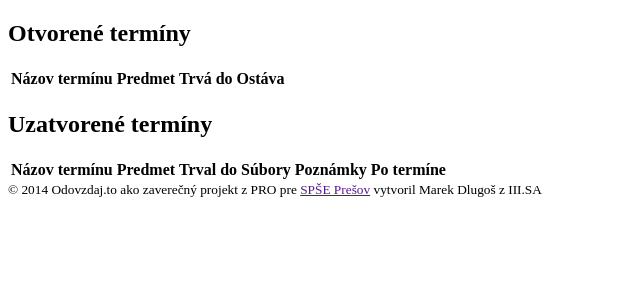
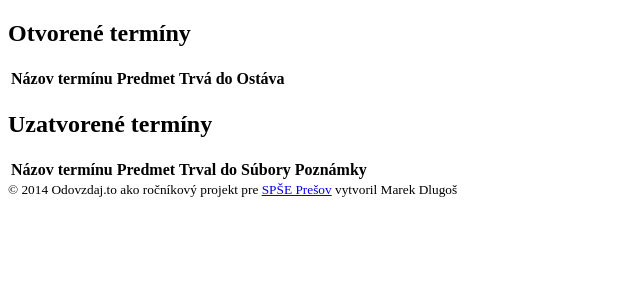
Before and after one commit to mochja/odovzdaj.to, a PHP site: template app/views/home_student.twig in a window 1280 px wide. Shown: the part 78-378 px from the top of the page, without its empty margins (0-640 px from the left). Run offline with PHP 8.4, Linux system fonts and the light colour scheme; the template is opened without the code that fills it, so the values that code supplies are empty; a stand-in replaces the project's code that opens the database connection; some libraries are stand-ins or nearby versions.

Commit message:
Latest changes

```diff
--- a/app/services/ZadaniaService.php
+++ b/app/services/ZadaniaService.php
@@ -28,7 +28,6 @@ class ZadaniaService
 
         $zadaniaIds = array_map(function ($v){ return (int)$v['id']; }, $zadania);
 
-        // TODO: Mozeme dat k predchodziemu ako JOIN
         $stmt = $this->db->executeQuery("SELECT id, zadanie_id, poznamka, cas_odovzdania, cas_upravenia FROM odovzdania WHERE zadanie_id IN (?)",
             array($zadaniaIds), array(\Doctrine\DBAL\Connection::PARAM_INT_ARRAY));
         $odovzdania = $stmt->fetchAll(PDO::FETCH_ASSOC);
@@ -52,10 +51,10 @@ class ZadaniaService
                             $zadanie['subory'][] = $s;
                         }
                     }
-                } // xDDD
+                }
             }
         }
-        unset($zadanie); // !!!!
+        unset($zadanie);
         return $zadania;
     }
 
--- a/app/views/home_student.twig
+++ b/app/views/home_student.twig
@@ -93,7 +93,6 @@
                     <th>Trval do</th>
                     <th>Súbory</th>
                     <th>Poznámky</th>
-                    <th>Po termíne</th>
                 </tr>
             </thead>
             <tbody>
@@ -104,7 +103,6 @@
                     <td>{{ zadanie.cas_uzatvorenia }}</td>
                     <td>{% for subor in zadanie.subory %}{{ subor.nazov }}, {% endfor %}</td>
                     <td>{% if zadanie.odovzdanie is defined %}{{ zadanie.odovzdanie.poznamka }}{% endif %}</td>
-                    <td><!-- --></td>
                 </tr>
                 {% endfor %}
             </tbody>
--- a/app/views/layout.twig
+++ b/app/views/layout.twig
@@ -46,7 +46,7 @@
 
     #}
 
-        <footer><small>© 2014 Odovzdaj.to ako zaverečný projekt z PRO pre <a href="">SPŠE Prešov</a> vytvoril Marek Dlugoš z III.SA</small></footer>
+        <footer><small>© 2014 Odovzdaj.to ako ročníkový projekt pre <a href="http://www.spse-po.sk">SPŠE Prešov</a> vytvoril Marek Dlugoš</small></footer>
 
     <script>
         moment.lang('sk');
```
